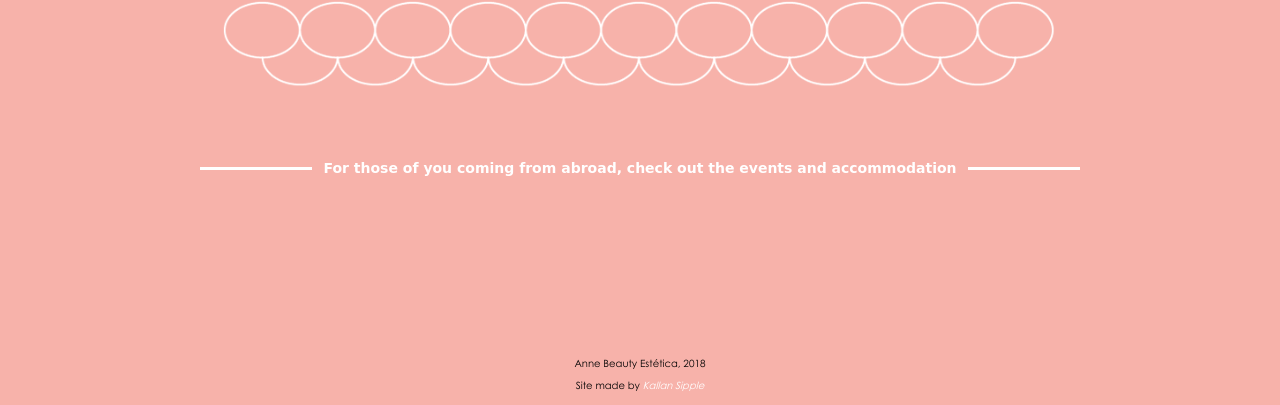
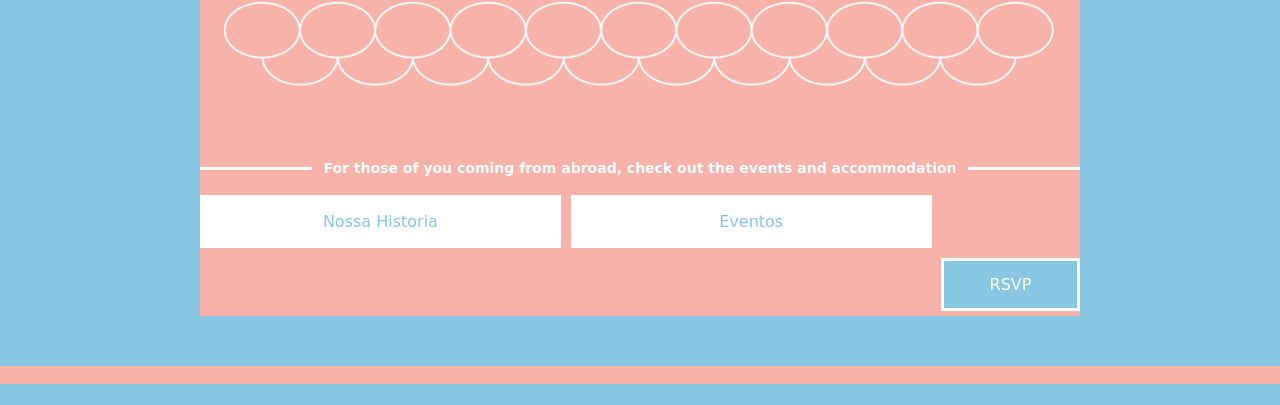
Before and after one commit to TesterServer/casamento_dani-oseias, a plain HTML site: page index.html in a window 1280 px wide. Shown: the part 619-1024 px from the top of the page. After the commit the page ends 1003 px from the top, so only its background shows below. Drawn offline with Linux system fonts and the light colour scheme; a web font is replaced by a local one.

Commit message:
Add files via upload

```diff
--- a/index.html
+++ b/index.html
@@ -8,9 +8,66 @@
 	<title>Dani & Oseias - Casamento</title>
 	<link href="https://fonts.googleapis.com/css?family=Chelsea+Market&display=swap" rel="stylesheet">
 
+	<style>
+		.btn_div{
+		  width: 41%; padding:5px; float:left;
+		}
+		.btn2_div{
+		  width: 15.8%; padding:5px; float:right; padding-right:0px;
+		}
+
+		.btn {
+		  font-family: 'Chelsea Market', cursive;
+		  border: 3px solid black;
+		  padding: 14px 28px;
+		  font-size: 16px;
+		  cursor: pointer;
+		  width: 100%;
+		}
+
+		/* Right */
+		.button2 {
+		  background-color: #87c7e1;
+		  border-color: white;
+		  color: white;
+		}
+		.button2:hover {
+			background-color: rgb(172, 176, 183, 0.2);
+			color: rgb(255, 255, 255, 0.5);
+		}
+
+		/* Green */
+		.button {
+		  background-color: white;
+		  border-color: white;
+		  color: #87c7e1;
+		-webkit-transition: .5s all;
+		-webkit-transition-delay: 0.1s;
+		-moz-transition: .5s all;
+		-moz-transition-delay: 0.1s;
+		-ms-transition: .5s all;
+		-ms-transition-delay: 0.1s;
+		-o-transition: .5s all;
+		-o-transition-delay: 0.1s;
+		transition: .5s all;
+		transition-delay: 0.1s;
+		}
+
+		.button:hover {
+		  background-color: #87c7e1;
+		  border-color: white;
+		  color: white;
+		    -webkit-transition-delay: 0s;
+			-moz-transition-delay: 0s;
+			-ms-transition-delay: 0s;
+			-o-transition-delay: 0s;
+			transition-delay: 0s;
+		}
+	</style>
+
 </head>
 
-<body style="background-color:#f7b2aa;" class="page">
+<body style="background-color:#87c7e1;" class="page">
 
 <div class ="container">
 
@@ -25,7 +82,7 @@
 		<!-- menu bar -->
 		<div class="menu-style">
 				<span class="right">
-					<a href="#"> Início</a>
+					<a href="index.html"> Início</a>
 					<a href="#" style="">Nossa História</a>
 					<a href="#" style="">Acomodações</a>
 					<a href="#" style="">Registro</a>
@@ -123,7 +180,7 @@
         </div>
         <div data-u="slides" style="cursor:default;position:relative;top:0px;left:0px;width:980px;height:380px;overflow:hidden;">
             <div>
-                <img data-u="image" src="jssor/nearby-image-partial-visible-slider/001.jpg" />
+                <img data-u="image" src="jssor/nearby-image-partial-visible-slider/001.webp" />
             </div>
             <div>
                 <img data-u="image" src="jssor/nearby-image-partial-visible-slider/002.jpg" />
@@ -180,34 +237,24 @@
 
 			<img style="width:100%;" src="body_band.webp" />
 
-
-
 		</div>
 
 		<div class="box1" style="">
 
 			<h3 id="contact" style="color:white; font-size:14px;"> For those of you coming from abroad, check out the events and accommodation </h3>
 
-			&nbsp;&nbsp;&nbsp;&nbsp;&nbsp;&nbsp;&nbsp;&nbsp;&nbsp;&nbsp;&nbsp;&nbsp;&nbsp;&nbsp;&nbsp;&nbsp;&nbsp;&nbsp;&nbsp;&nbsp;&nbsp;&nbsp;&nbsp;&nbsp;&nbsp;&nbsp;&nbsp;&nbsp;&nbsp;&nbsp;&nbsp;&nbsp;&nbsp;&nbsp;&nbsp;&nbsp;&nbsp;&nbsp;&nbsp;&nbsp;&nbsp;&nbsp;&nbsp;&nbsp;&nbsp;&nbsp;&nbsp;&nbsp;&nbsp;&nbsp;&nbsp;&nbsp;&nbsp;&nbsp;&nbsp;&nbsp;&nbsp;&nbsp;&nbsp; 			&nbsp;&nbsp;&nbsp;&nbsp;&nbsp;&nbsp;&nbsp;&nbsp;&nbsp;&nbsp;&nbsp;&nbsp;&nbsp;&nbsp;&nbsp;&nbsp;&nbsp;&nbsp;&nbsp;&nbsp;&nbsp;&nbsp;&nbsp;&nbsp;&nbsp;&nbsp;&nbsp;&nbsp;&nbsp;&nbsp;&nbsp;&nbsp;&nbsp;&nbsp;&nbsp;&nbsp;&nbsp;&nbsp;&nbsp;&nbsp;&nbsp;&nbsp;&nbsp;&nbsp;&nbsp;&nbsp;&nbsp;&nbsp;&nbsp;&nbsp;&nbsp;&nbsp;&nbsp;&nbsp;&nbsp;&nbsp;&nbsp;&nbsp;&nbsp;			&nbsp;&nbsp;&nbsp;&nbsp;&nbsp;&nbsp;&nbsp;&nbsp;&nbsp;&nbsp;&nbsp;&nbsp;&nbsp;&nbsp;&nbsp;&nbsp;&nbsp;&nbsp;&nbsp;&nbsp;&nbsp;&nbsp;&nbsp;&nbsp;&nbsp;&nbsp;&nbsp;&nbsp;&nbsp;&nbsp;&nbsp;&nbsp;&nbsp;&nbsp;&nbsp;&nbsp;&nbsp;&nbsp;&nbsp;&nbsp;&nbsp;&nbsp;&nbsp;&nbsp;&nbsp;&nbsp;&nbsp;&nbsp;&nbsp;&nbsp;&nbsp;&nbsp;&nbsp;&nbsp;&nbsp;&nbsp;&nbsp;&nbsp;&nbsp;
-
-
-
-			<!-- <br/>
-			<div>
-				<p style="text-align:left;"> Para Agendamento ou Informações sobre <b> Cursos</b>: </p>
-				<div id="icons_div"> <p style="text-align:left;"> <img id="icon_image" style="width:116px;" src="images/pw.png" alt="WhatsApp:"/> &nbsp (34) 9 9258-2291 (c/ Anne)</p></div>
-			</div>
-			<a href="#"><img id="uk" src="images/backtotop.png" style=" height:32px; margin-top:0px; float: right;" alt="back to top" /></a> -->
-
+			<div style="padding-left:0px;" class="btn_div"><button class="btn button">Nossa Historia</button></div>
+			<div class="btn_div"><button class="btn button">Eventos</button></div>
+			<div class="btn2_div"><button class="btn button2">RSVP</button></div>
 
 		</div>
 
 	</div>
 
 	<footer class="footer">
-		<p style="text-align:center;">Anne Beauty Estética, 2018</p>
+		<p style="text-align:center;"> </p>
 		<!-- <p>CNPJ: 0001-xxx.xxx.xxx.000</p> -->
-		<p style="text-align:center;"> Site made by <i><a href="http://www.kallansipple.com"> Kallan Sipple </a></i> </p>
+		<p style="text-align:center;"> </i> </p>
 	</footer>
 </div>
 
```
